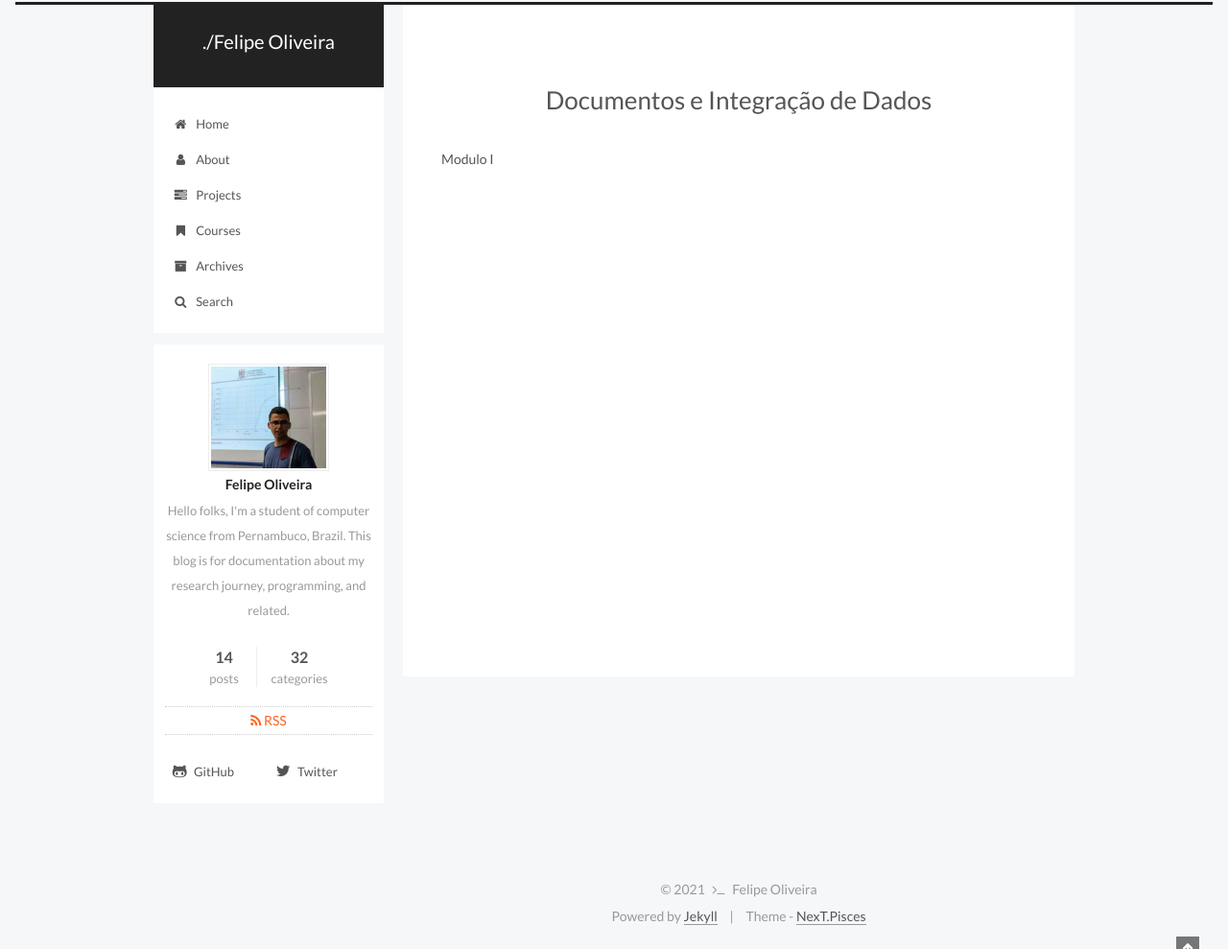
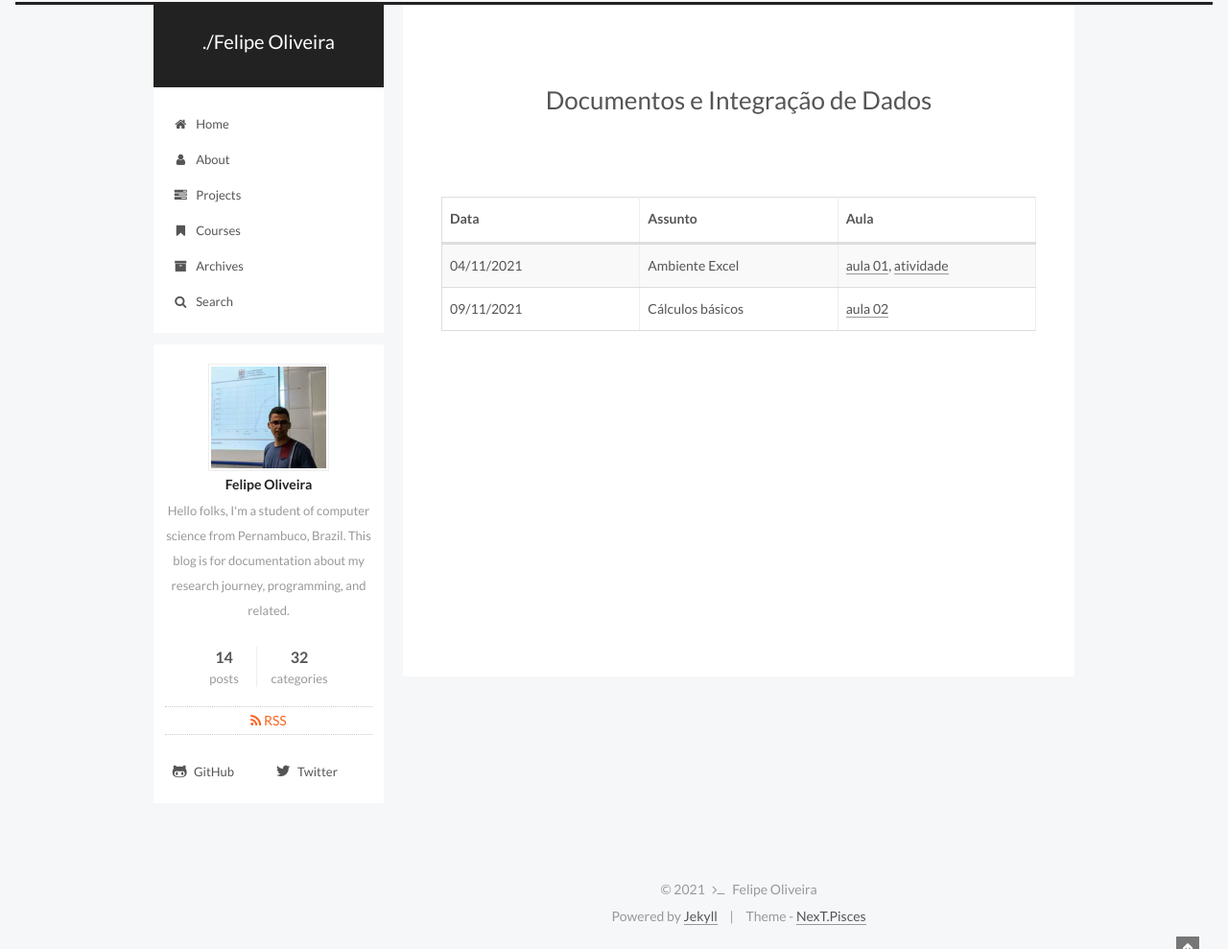
Before and after one commit to fdoliv/fdoliv.github.io, a Jekyll site: the page built from courses/did/index.md, in a window 1280 px wide. Shown: the whole page at 96% size. Built offline with Jekyll 4.4.1, drawn with Linux system fonts in a browser that asks for light colours.

Commit message:
adição aula01 e atividade 01 did

```diff
--- a/courses/did/index.md
+++ b/courses/did/index.md
@@ -4,8 +4,12 @@
 title: "Documentos e Integração de Dados"
 ref: courses
 permalink: /courses/did/
-excerpt: Hello folks, I'm student of computer science from Pernambuco, Brazil. This blog is for documentation about my research journey,  programming and related.
 comments: false
 ---
 <br/>
-Modulo I
+<br/>
+
+| Data | Assunto | Aula |
+| --- | ------- | --- |
+| 04/11/2021 | Ambiente Excel | [aula 01]({{ site.url }}/assets/arquivos/did/aula01.pdf), [atividade]({{ site.url }}/assets/arquivos/did/atividade01.pdf) |
+| 09/11/2021 | Cálculos básicos | [aula 02]() |
```
Also changed, not shown: 2 other files.
